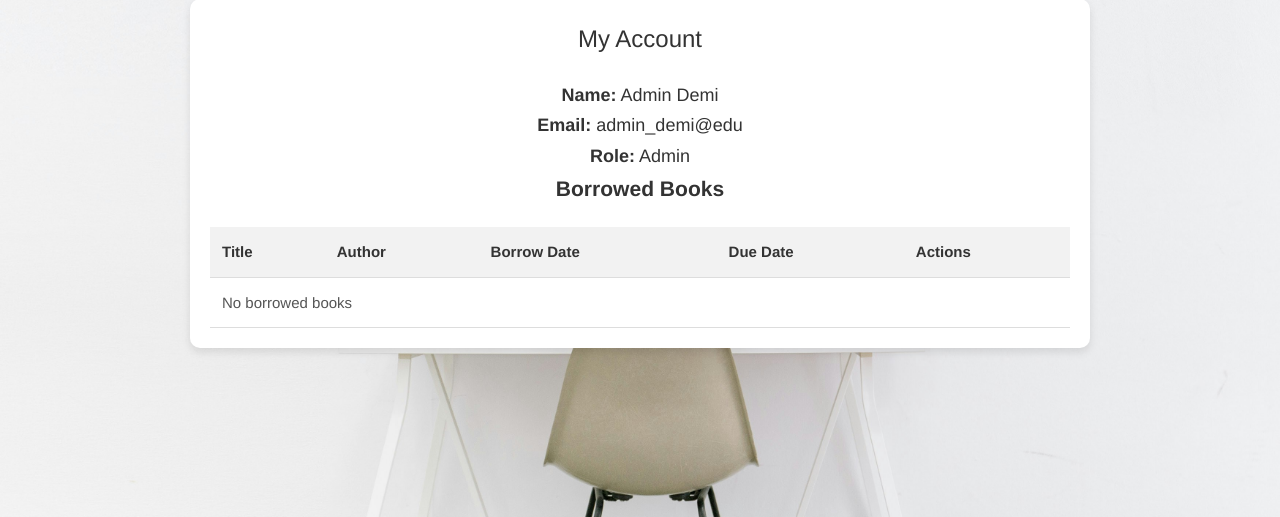
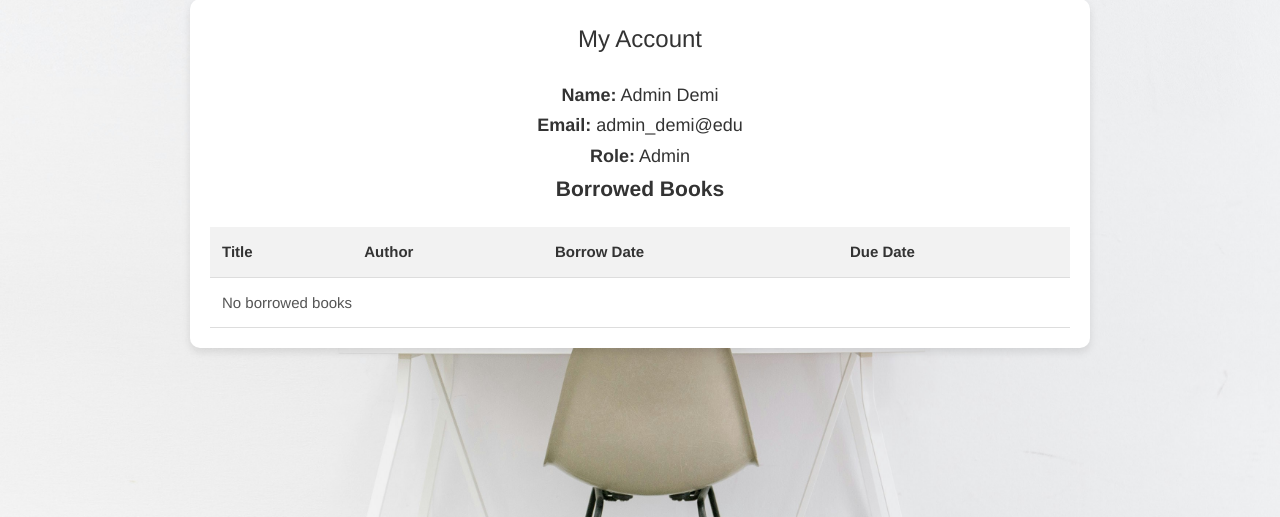
Before and after one commit to dinoaur/LMS, a PHP site: page /my_account.php in a window 1280 px wide. Shown: the part 94-611 px from the top of the page. Run offline with PHP 8.4, Linux system fonts and the light colour scheme; a user stored in the database is signed in; data comes from the database, SQL or seed files in the repository.

Commit message:
Update my_account.php

```diff
--- a/my_account.php
+++ b/my_account.php
@@ -63,7 +63,6 @@ $borrowed_books = $conn->query($sql);
                     <th>Author</th>
                     <th>Borrow Date</th>
                     <th>Due Date</th>
-                    <th>Actions</th>
                 </tr>
             </thead>
             <tbody>
@@ -75,7 +74,6 @@ $borrowed_books = $conn->query($sql);
                                 <td>" . htmlspecialchars($book['Author']) . "</td>
                                 <td>" . htmlspecialchars($book['BorrowDate']) . "</td>
                                 <td>" . htmlspecialchars($book['DueDate']) . "</td>
-                                <td><a href='my_account.php?return=" . $book['TransactionID'] . "'>Return</a></td>
                               </tr>";
                     }
                 } else {
```
